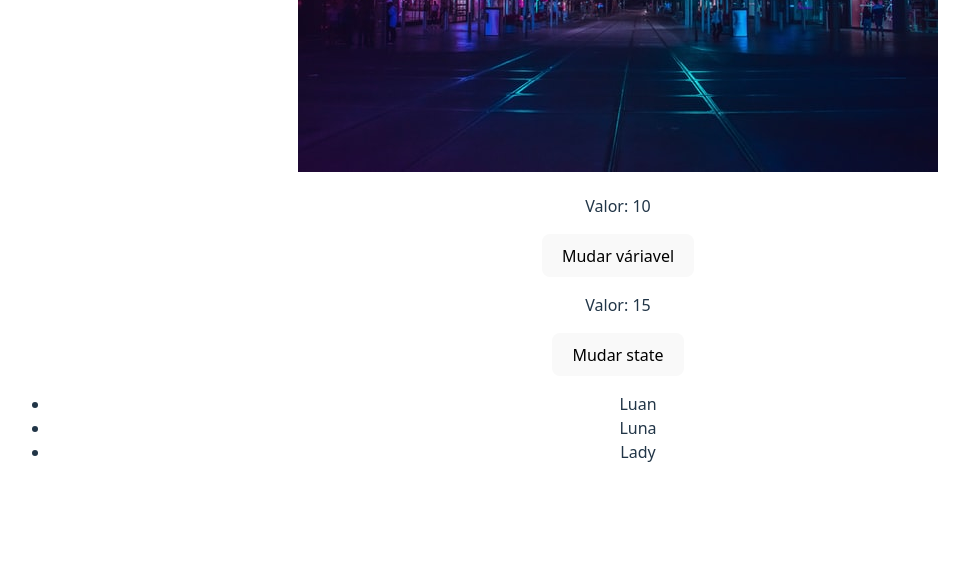
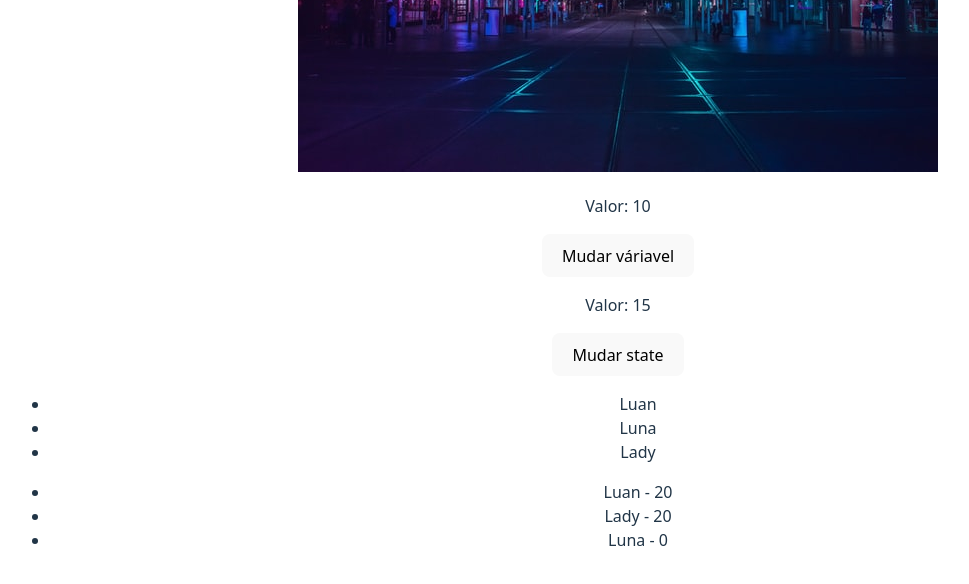
Before and after one commit to Luan0Avila/Curso_React, a React (Vite) app in the folder 3_AVANÇANDO_EM_REACT/avancando/: page / in a window 1280 px wide. Shown: the part 845-1429 px from the top of the page, without its empty margins (22-991 px from the left). Built offline with nearby package versions, Linux system fonts and the light colour scheme.

Commit message:
aprendendo sobre render com key

```diff
--- a/3_AVANÇANDO_EM_REACT/avancando/src/components/ListRender.jsx
+++ b/3_AVANÇANDO_EM_REACT/avancando/src/components/ListRender.jsx
@@ -4,11 +4,25 @@
 const ListRender = () => {
 
     const [list] = useState(["Luan", "Luna", "Lady"]);
+
+    const [users, setUsers] = useState([
+        {id: 1, name: "Luan", age: 20},
+        {id: 2, name: "Lady", age: 20},
+        {id: 3, name: "Luna", age: 0},
+    ])
+
     return (
         <div>
+            {/* 4 - render sem key*/}
             <ul>
-                {list.map((item) => (
-                    <li>{item}</li>
+                {list.map((item, i) => (
+                    <li key={i}>{item}</li>
+                ))}
+            </ul>
+            {/* 5 - render com key*/}
+            <ul>
+                {users.map((user) => (
+                    <li key={user.id}>{user.name} - {user.age}</li>
                 ))}
             </ul>
         </div>
```
